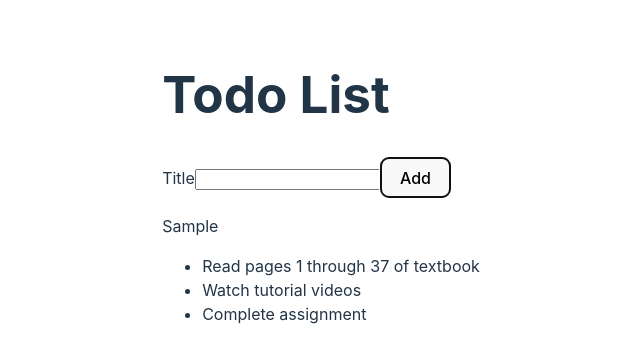
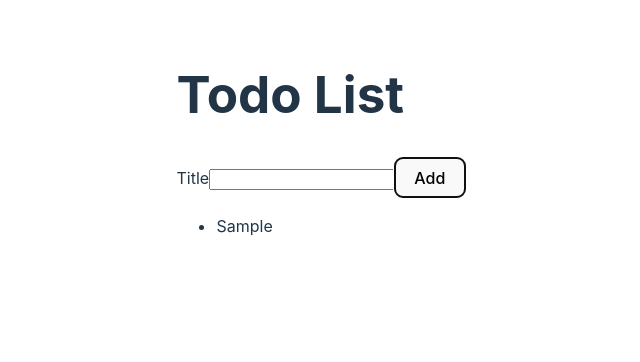
Before and after one commit to vrudnitskaya/react-todo, a React (Vite) app: page / in a window 1280 px wide. Both pictures are taken after typing "Sample" into the empty fields and a click on the button "Add". Shown: the top 362 px of the page, without its empty margins (319-959 px from the left). Built offline with nearby package versions, Linux system fonts and the light colour scheme.

Commit message:
Move list into state, control input, destructire props

```diff
--- a/src/AddTodoForm.jsx
+++ b/src/AddTodoForm.jsx
@@ -1,19 +1,27 @@
-const AddTodoForm = (props) => {
+import { useState } from "react";
+
+const AddTodoForm = ({onAddTodo}) => {
+    const [todoTitle, setTodoTitle] = useState('');
+
+    const handleTitleChange = (event) => {
+        const newTodoTitle = event.target.value;
+        setTodoTitle(newTodoTitle);
+    };
+
     const handleAddTodo = (event) => {
         event.preventDefault();
-
-        const todoTitle = event.target.title.value;
-        console.log(todoTitle);
-
-        props.onAddTodo(todoTitle);
-
-        event.target.title.value = '';
+        onAddTodo({title: todoTitle, id: Date.now()});
+        setTodoTitle('');
     };
 
     return (
         <form onSubmit={handleAddTodo}>
             <label htmlFor="todoTitle">Title</label>
-            <input id="todoTitle" type="text" name="title"/>
+            <input id="todoTitle"
+                    type="text"
+                    name="title"
+                    value={todoTitle}
+                    onChange={handleTitleChange}/>
             <button type="submit">Add</button>
         </form>
     );
--- a/src/App.jsx
+++ b/src/App.jsx
@@ -5,13 +5,16 @@
 import { useState } from 'react';
 
 const App = () => {
-  const [newTodo, setNewTodo] = useState('');
+  const [todoList, setTodoList] = useState([]);
+  const addTodo = (newTodo) => {
+    setTodoList([newTodo, ...todoList])
+  };
+
   return (
     <>
       <h1>Todo List</h1>
-      <AddTodoForm onAddTodo={setNewTodo}/>
-      <p>{newTodo}</p>
-      <TodoList />
+      <AddTodoForm onAddTodo={addTodo}/>
+      <TodoList todoList={todoList}/>
     </>
   )
 }
--- a/src/TodoList.jsx
+++ b/src/TodoList.jsx
@@ -1,21 +1,6 @@
 import TodoListItem from "./TodoListItem";
 
-const todoList = [
-    {
-        title: 'Read pages 1 through 37 of textbook',
-        id: 1
-    },
-    {
-        title: 'Watch tutorial videos',
-        id: 2
-    },
-    {
-        title: 'Complete assignment',
-        id: 3
-    },
-];
-
-const TodoList = () => {
+const TodoList = ({todoList}) => {
     return (
         <ul>
             {todoList.map(todo => {
--- a/src/TodoListItem.jsx
+++ b/src/TodoListItem.jsx
@@ -1,7 +1,7 @@
-const TodoListItem = (props) => {
+const TodoListItem = ({todo}) => {
     return (
         <li>
-            {props.todo.title}
+            {todo.title}
         </li>
     );
 }
```
